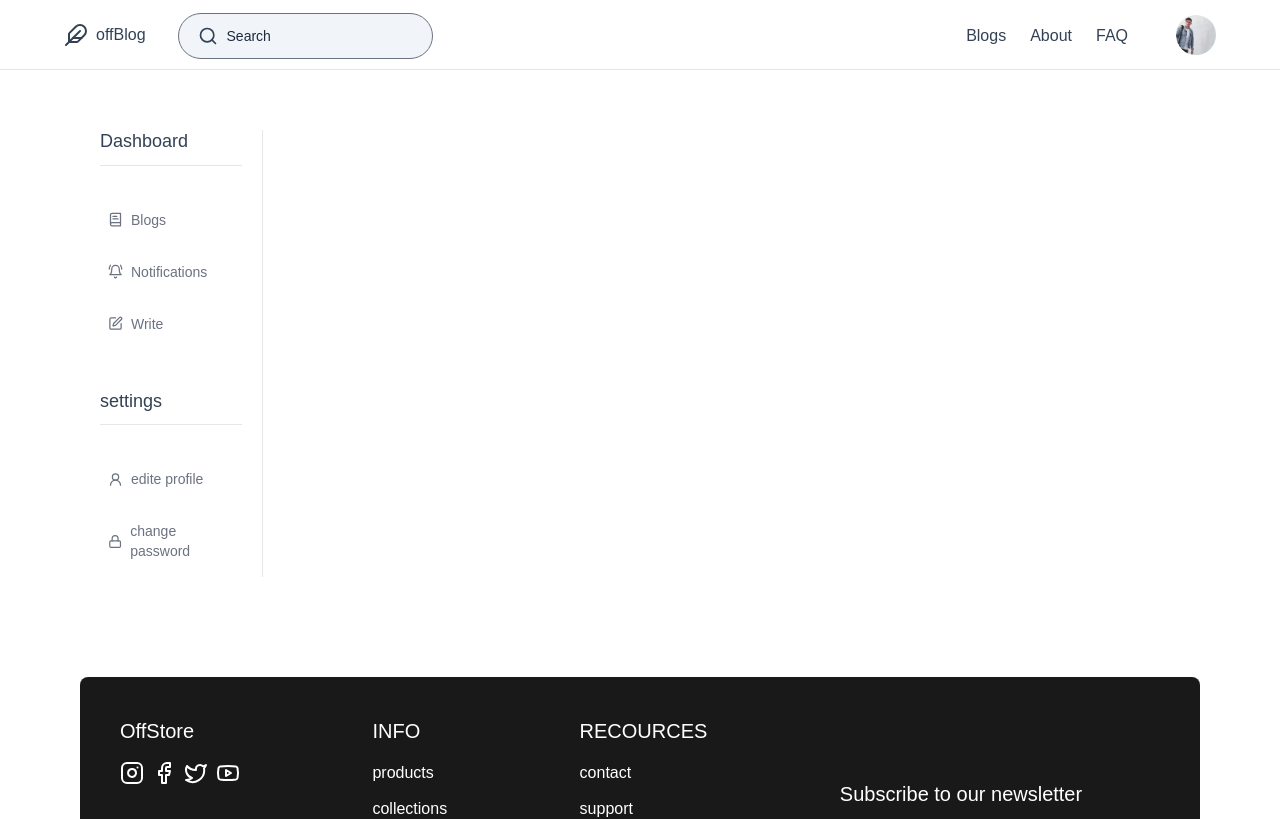
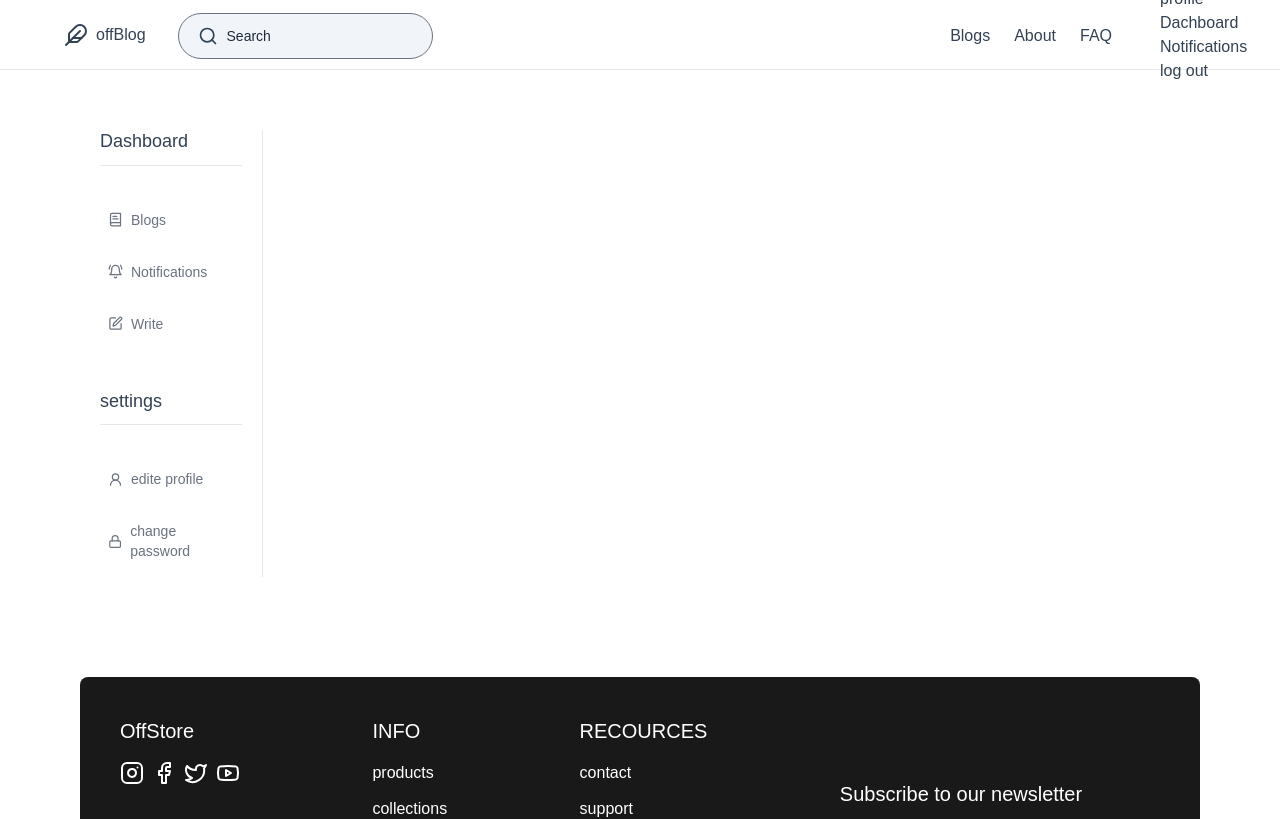
Before and after one commit to rachidfrex/OffBlog, a React (Vite) app: page /dashboard in a window 1280 px wide. Shown: the top 819 px of the page. Built offline with nearby package versions, Linux system fonts and the light colour scheme; sample sign-in values are in the browser's storage.

Commit message:
Add @material-tailwind/react package to package.json and update sidebar-link styles in App.css

```diff
--- a/package.json
+++ b/package.json
@@ -19,6 +19,7 @@
     "@editorjs/marker": "^1.4.0",
     "@editorjs/quote": "^2.6.0",
     "@flaticon/flaticon-uicons": "^3.2.1",
+    "@material-tailwind/react": "^2.1.9",
     "gsap": "^3.12.5",
     "lucide-react": "^0.365.0",
     "react": "^18.2.0",
--- a/src/App.css
+++ b/src/App.css
@@ -80,7 +80,7 @@
   }
 
   .sidebar-link.active{
-      @apply text-black border-r-2 border-black pl-6 bg-grey/50 -ml-6 md:rounded-tl-lg md:rounded-bl-lg max-md:border-none ;
+      @apply text-black border-r-2 border-black pl-6  -ml-6 md:rounded-tl-lg md:rounded-bl-lg max-md:border-none ;
   }
 
   #textEditor h2, h2{
--- a/src/components/Nav.jsx
+++ b/src/components/Nav.jsx
@@ -4,9 +4,9 @@ import { Search } from 'lucide-react';
 import { useState, useEffect, useRef } from 'react';
 import { Menu } from 'lucide-react';
 import { X } from 'lucide-react';
-import banner3 from '../assets/images/banner3.jpg';
-import Stack from '@mui/material/Stack';
-import Avatar from '@mui/material/Avatar';
+import Profile from '../components/my-ui/profile'
+
+
 // material ui menu
 function Nav() {
   const [search, setSearch] = useState(false);
@@ -96,7 +96,7 @@ function Nav() {
         </div>
       </div>
 
-      <div className='flex items-center md:gap-3 lg:gap-4 ml-auto    '>
+      <div className='flex items-center md:gap-3 lg:gap-4 ml-auto     '>
         <button className='md:hidden bg-gray-100 w-10 h-10 rounded-full flex items-center justify-center'
           onClick={() => { setSearch(!search); setMenu(false) }}
         >
@@ -106,11 +106,9 @@ function Nav() {
           isUser ? (
             <>
 
-            <Link to="/dashboard/edit-profile" className='hidden md:flex  items-center text-sm text-slate-700'>
-              <Stack direction="row" spacing={1}>
-                <Avatar alt="Remy Sharp" src={banner3} />
-              </Stack>
-            </Link>
+            <div className='hidden md:flex rounded-full w-14 items-center text-sm text-slate-700'>
+            <Profile/>
+            </div>
            </>
           ) : (
             <>
--- a/src/components/getBlogs.jsx
+++ b/src/components/getBlogs.jsx
@@ -4,7 +4,7 @@ import { useEffect } from "react";
 import { Link } from "react-router-dom";
 import { Heart } from "lucide-react";
 import { Bookmark } from "lucide-react";
-import Tooltip from "@mui/material/Tooltip";
+
 import Skeleton from "../components/Skeleton";
 
 function GetBlogs() {
--- /dev/null
+++ b/src/components/my-ui/profile.jsx
@@ -0,0 +1,16 @@
+import React from "react";
+
+function Profile() {
+  return (
+    <div className="cursor-pointer flex flex-col">
+      <ul className="flex flex-col">
+        <li>profile</li>
+        <li>Dachboard</li>
+        <li>Notifications</li>
+        <li>log out</li>
+      </ul>
+    </div>
+  );
+}
+
+export default Profile;
--- a/src/components/newBlogs.jsx
+++ b/src/components/newBlogs.jsx
@@ -11,7 +11,6 @@ import product9 from "../assets/images/products/product9.jpg";
 import product10 from "../assets/images/products/product10.jpg";
 import { Heart } from "lucide-react";
 import { Bookmark } from "lucide-react";
-import Tooltip from "@mui/material/Tooltip";
 import GetBlogs from "./getBlogs";
 function NewBlogs() {
 
--- a/src/pages/dashboard.jsx
+++ b/src/pages/dashboard.jsx
@@ -45,7 +45,7 @@ function Dashboard() {
                 <BellRing size={15} />
                     Notifications
                 </Link>
-                <Link to='/Write' className='text-sm text-gray-500  p-2 py-4 hover:bg-gray-100 flex gap-2 items-center rounded-sm transition duration-200 ease-in'>
+                <Link to='/editor' className='text-sm text-gray-500  p-2 py-4 hover:bg-gray-100 flex gap-2 items-center rounded-sm transition duration-200 ease-in'>
                 <SquarePen size={15} />
                     Write
                 </Link>
```
Also changed, not shown: 1 other file (tests, documents, lock files or other folders).
